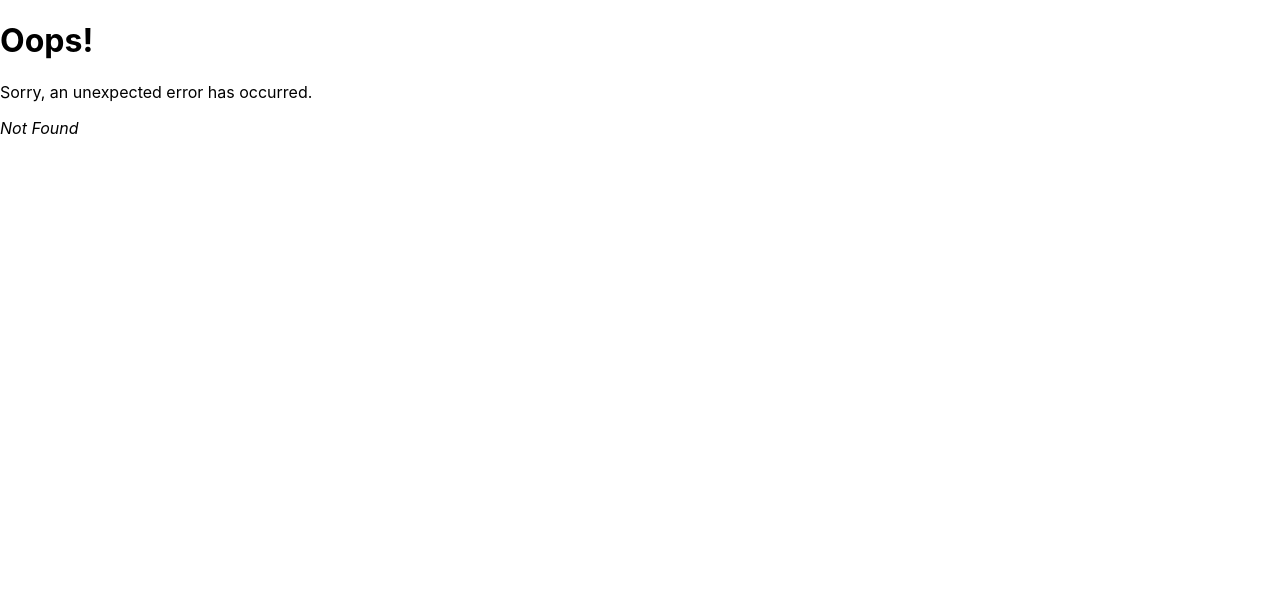
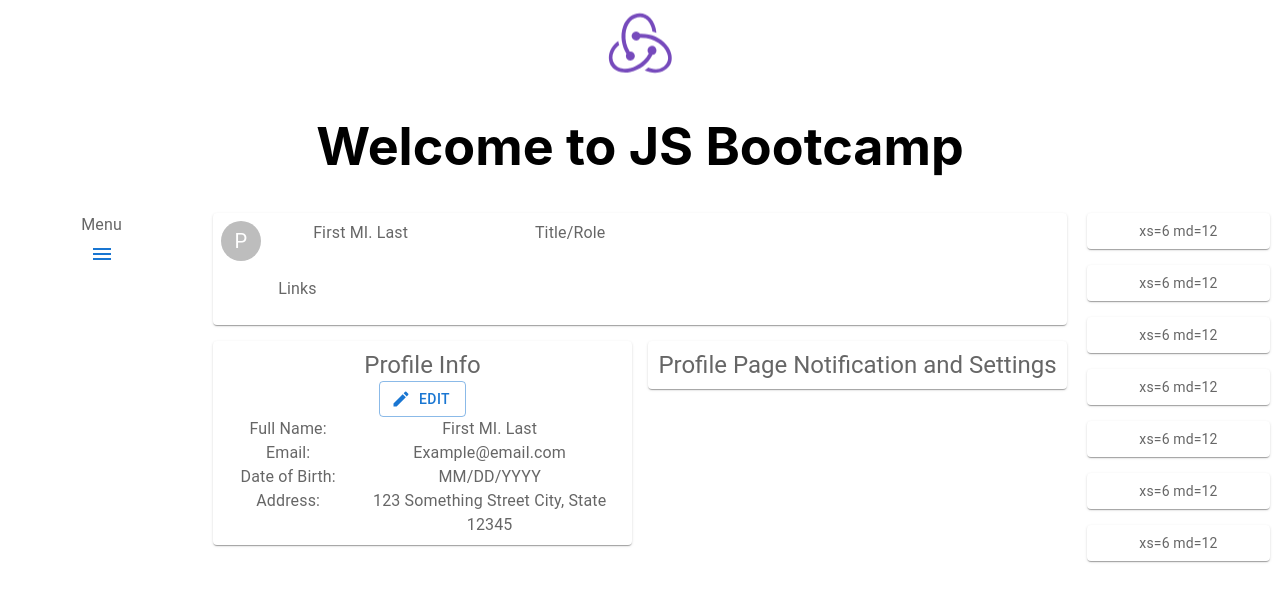
Before and after one commit to zmwebber/jsbootcamp, a React (Create React App) app in the folder bootcamp/: page /profile in a window 1280 px wide. Before the commit this address had no page. Shown: the top 602 px of the page. Built offline with nearby package versions, Linux system fonts and the light colour scheme.

Commit message:
adding profile page - start

```diff
--- a/bootcamp/src/features/navigation/LeftNav.tsx
+++ b/bootcamp/src/features/navigation/LeftNav.tsx
@@ -72,6 +72,9 @@
       case 'Settings':
         break;
       case 'Profile':
+        console.log("Redirecting to: " + '/Profile');
+        dispatch(push("/profile"));
+        navigate("/profile");
         break;
       case 'Login':
         console.log("Redirecting to: " + '/login');
--- /dev/null
+++ b/bootcamp/src/features/profile/ProfilePage.tsx
@@ -0,0 +1,87 @@
+import * as React from 'react';
+import Box from '@mui/material/Box';
+import Item from '../shared/PaperWrapper'
+import Grid from '@mui/material/Unstable_Grid2';
+import Avatar from '@mui/material/Avatar';
+import { Button, Typography, TextField } from '@mui/material';
+import EditIcon from '@mui/icons-material/Edit';
+import EditOffIcon from '@mui/icons-material/EditOff';
+import RegistrationForm from '../userManagement/RegistrationForm';
+import { useState } from "react";
+import { useSelector, useDispatch, useStore } from "react-redux";
+import { User } from '../../models/UserProfileModel';
+import { RootState } from '../../app/store';
+
+export function ProfilePage() {
+    const store = useStore();
+    const state: any = store.getState();
+    const userState = useSelector((state: RootState) => state.user);
+	const userProfile = userState.profile;
+    const [edit, setEdit] = useState(false);
+    const handleOpen = () => {
+        setEdit(true);
+    };
+    const handleClose = () => {
+        setEdit(false);
+    };
+    return (
+        <>
+            <Box sx={{ flexGrow: 1 }}>
+                <Grid container spacing={2}>
+                    <Grid xs={12} md={12} id="profile-banner">
+                        <Item>
+                            <Grid xs={12} md={12} container>
+                                <Grid xs={1} md={1}>
+                                    <Avatar aria-label="avatar">
+                                        { userProfile?.name[0] || "P"}
+                                    </Avatar>
+                                </Grid>
+                                <Grid xs={2} md={2}><Typography>{ userProfile?.name || "First MI. Last"}</Typography></Grid>
+                                <Grid xs={4} md={4}><Typography>Title/Role</Typography></Grid>
+                            </Grid>
+                            <Grid xs={12} md={12} ><Grid xs={2} md={2}><Typography> Links </Typography></Grid></Grid>
+                        </Item>
+                    </Grid>
+                    <Grid xs={12} md={6} id="profile-info">
+                        {!edit &&
+                            <Item>
+                                <Typography variant='h5'>Profile Info</Typography>
+                                <Button variant="outlined" startIcon={<EditIcon />} onClick={handleOpen}>
+                                    Edit
+                                </Button>
+                                <Grid container>
+                                    <Grid xs={4} md={4}><Typography>Full Name:</Typography></Grid>
+                                    <Grid xs={8} md={8}><Typography>{ userProfile?.name || "First MI. Last"}</Typography></Grid>
+                                </Grid>
+                                <Grid container>
+                                    <Grid xs={4} md={4}><Typography>Email:</Typography></Grid>
+                                    <Grid xs={8} md={8}><Typography>{ userProfile?.email || "Example@email.com"}</Typography></Grid>
+                                </Grid>
+                                <Grid container>
+                                    <Grid xs={4} md={4}><Typography>Date of Birth:</Typography></Grid>
+                                    <Grid xs={8} md={8}><Typography>{ userProfile?.dateOfBirth.toString() || "MM/DD/YYYY"}</Typography></Grid>
+                                </Grid>
+                                <Grid container>
+                                    <Grid xs={4} md={4}><Typography>Address:</Typography></Grid>
+                                    <Grid xs={8} md={8}><Typography>{ userProfile?.address1 || "123 Something Street City, State 12345"}</Typography></Grid>
+                                </Grid>
+                            </Item>
+                        }
+                        {edit &&
+                            <Item>
+                                <Typography variant='h5'>Profile Form</Typography>
+                                <Button variant="outlined" startIcon={<EditOffIcon />} onClick={handleClose}>
+                                    Cancel
+                                </Button>
+                                <RegistrationForm buttonText="Update User"/>
+                                <RegistrationForm />
+                            </Item>}
+                    </Grid>
+                    <Grid xs={12} md={6} id="profile-settings">
+                        <Item>
+                            <Typography variant='h5'>Profile Page Notification and Settings</Typography></Item>
+                    </Grid>
+                </Grid>
+            </Box></>
+    );
+}
--- a/bootcamp/src/features/userManagement/LoginForm.tsx
+++ b/bootcamp/src/features/userManagement/LoginForm.tsx
@@ -7,19 +7,17 @@
 import { useNavigate } from "react-router-dom";
 import styles from './Login.module.css';
 import { StaticDatePicker } from "@mui/x-date-pickers";
-
 import { selectOptions } from "@testing-library/user-event/dist/types/setup/directApi";
 import { User } from "../../models/UserProfileModel";
 import { login } from "../../data/UserApi";
-
-
-
+import { useAppDispatch } from "../../app/hooks";
+import { push } from "../navigation/navigationSlice";
 
 function Login(props: any) {
 	const navigate = useNavigate();
 	const store = useStore();
 	const state: any = store.getState();
-
+	const dispatch = useAppDispatch();
 	const [email, setEmail] = useState("");
 	const [password, setPassword] = useState("");
 	const [loginAttempted, setloginAttempted] = useState(false);
@@ -50,7 +48,8 @@
 
 		if (currentState.user.profile.token !== null && currentState.user.loginSuccess == true) { // Change eventually from toxen exists -> token is valid and isn't expired
 			console.log("Login Success, redirected to Home");
-			navigate("/") //fixme: put navigates into state
+			dispatch(push("/"));
+			navigate("/");
 		}
 	}
 
@@ -129,7 +128,7 @@
 									</Link>
 								</Grid>
 								<Grid item>
-									<Link href="#" variant="body2">
+									<Link href="/register" variant="body2">
 										{"Don't have an account? Sign Up"}
 									</Link>
 								</Grid>
--- a/bootcamp/src/features/userManagement/RegistrationForm.tsx
+++ b/bootcamp/src/features/userManagement/RegistrationForm.tsx
@@ -51,30 +51,32 @@
 			<form onSubmit={profileSubmit}>
 				<LocalizationProvider dateAdapter={AdapterDayjs}>
 					<Grid container direction="column" className="container">
-						<Grid item>
+						<Grid mt={2} item>
 							<TextField
 								name="Name"
 								type="text"
 								id="name"
 								placeholder="FirstName LastName"
 								onChange={(e) => setName(e.target.value)}
-							/>
+							/></Grid>
+						<Grid mt={2} item>
 							<TextField
 								name="Email"
 								type="text"
 								id="email"
 								placeholder="someone@example.com"
 								onChange={(e) => setEmail(e.target.value)}
-							/>
+							/></Grid>
+							<Grid mt={2} item>
 							<TextField
 								name="Password"
 								type="text"
 								id="password"
 								placeholder="Strong Password"
 								onChange={(e) => setPassword(e.target.value)}
-							/>
-							<DesktopDatePicker
-								label="Date desktop"
+							/></Grid>
+							<Grid item mt={2}>	<DesktopDatePicker
+								label="Date of Birth"
 								inputFormat="MM/DD/YYYY"
 								value={birthday}
 								onChange={handleChange}
@@ -82,7 +84,8 @@
 							/>
 							{/* TODO: Put Code for Autocomplete Here */}
 						</Grid>
-						<Button type="submit">Register User</Button>
+						<Grid item mt={2}>
+						<Button variant="contained" type="submit">{props.buttonText || "Register User"}</Button></Grid>
 					</Grid>
 				</LocalizationProvider>
 			</form>
--- a/bootcamp/src/features/userManagement/RegistrationPage.tsx
+++ b/bootcamp/src/features/userManagement/RegistrationPage.tsx
@@ -11,7 +11,7 @@
       <Box sx={{ flexGrow: 1 }}>
         <Grid container spacing={2}>
           <Grid xs={12} md={12}>
-            <RegistrationForm/>
+            <RegistrationForm buttonText="Register User" />
           </Grid>
         </Grid>
       </Box>
--- a/bootcamp/src/index.tsx
+++ b/bootcamp/src/index.tsx
@@ -14,6 +14,7 @@
 import { RegistrationPage } from './features/userManagement/RegistrationPage';
 import { HomePage } from './features/homePage/HomePage';
 import { LoginPage } from './features/userManagement/LoginPage';
+import { ProfilePage } from './features/profile/ProfilePage';
 
 const container = document.getElementById('root')!;
 const root = createRoot(container);
@@ -26,6 +27,10 @@
       {
         path: "/",
         element: <HomePage />,
+      },
+      {
+        path: "/profile",
+        element: <ProfilePage />,
       },
       {
         path: "/register",
```
